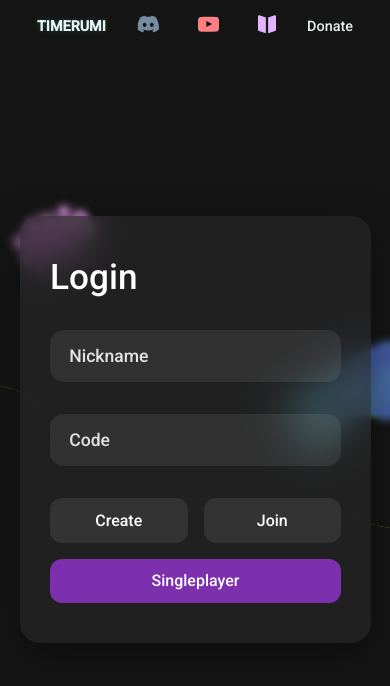
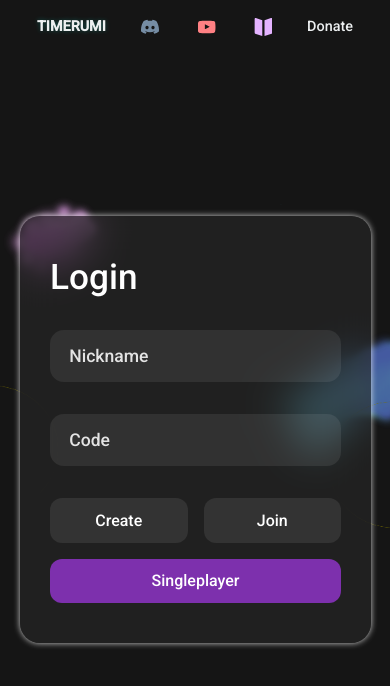
Before and after one commit to RoomieNaser/TimeRumi, a browser extension: page public/index.html in a window 390 px wide. Drawn offline with nearby package versions, Linux system fonts and the light colour scheme.

Commit message:
UI improvement on landing page (border on main glass-box)

```diff
--- a/public/landing.css
+++ b/public/landing.css
@@ -48,6 +48,7 @@ header {
 
 .nav-links {
     list-style: none;
+    margin-top: 5px;
 }
 
 .nav-links li {
@@ -195,7 +196,7 @@ body.loaded #circle-right {
   background: rgba(40, 40, 40, 0.6);
   backdrop-filter: blur(20px);
   -webkit-backdrop-filter: blur(20px);
-  box-shadow: 0 12px 40px rgba(0, 0, 0, 0.4);
+  box-shadow: 0 0 6px rgba(255, 255, 255, 0.8);
   overflow: hidden;
   opacity: 0;
   animation: zoomInFade 0.5s ease-out 0.4s forwards;
@@ -286,6 +287,12 @@ body.loaded #circle-right {
   .button-row {
     flex-direction: column;
     gap: 0.8rem;
+  }
+
+  img {
+    width: 20px;
+    height: 20px;
+
   }
 }
 
```
